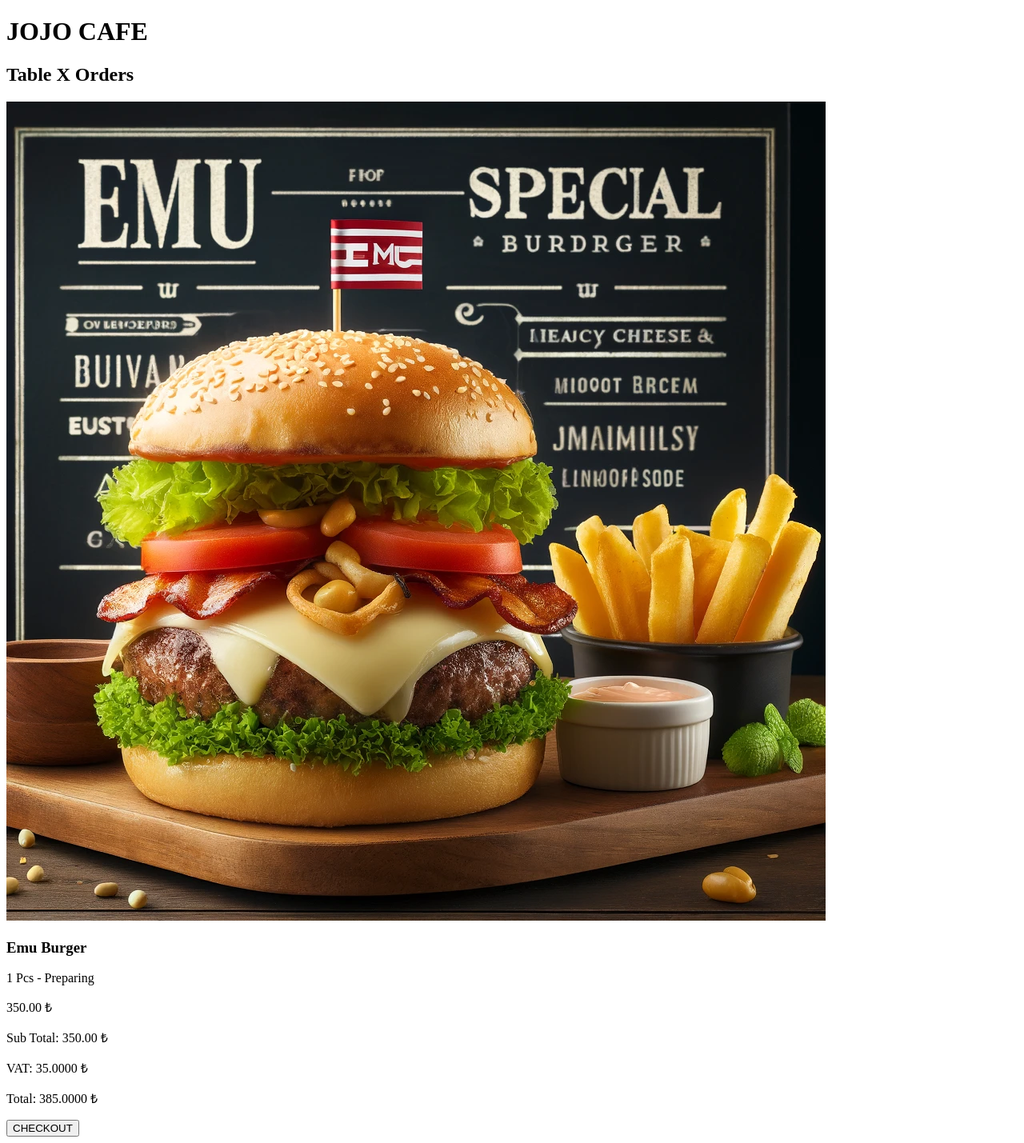
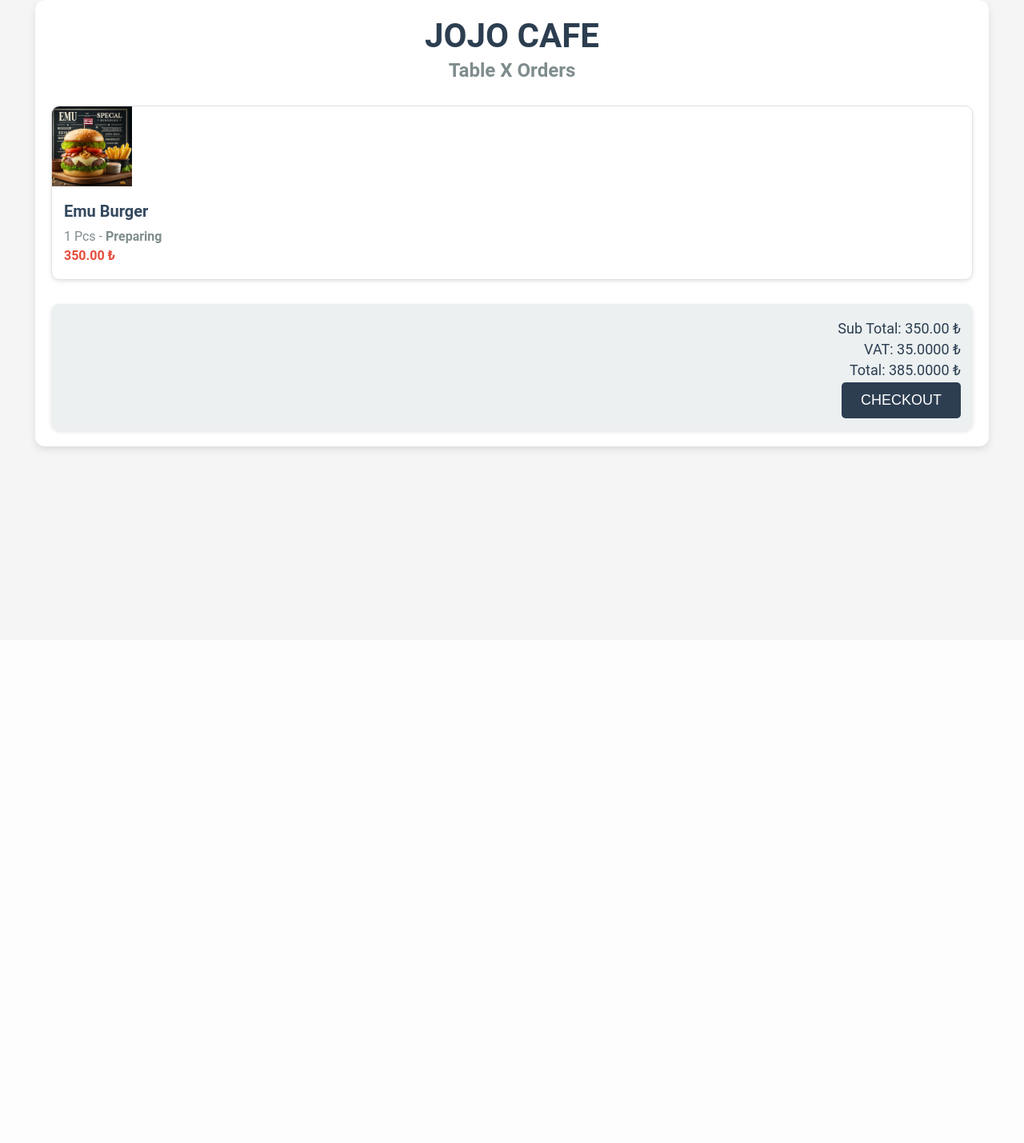
Before and after one commit to ardakaraosmanoglu/quick-plate, a Django app: page /menu/customer-orders/ in a window 1280 px wide. Shown: the whole page at 80% size. After the commit the page ends 566 px from the top, so only its background shows below. Run offline with Django 5.2, Linux system fonts and the light colour scheme; data comes from the database, SQL or seed files in the repository; both versions use the stored data as it was after the commit.

Commit message:
Refactor menu header to remove unnecessary image and search button

```diff
--- a/quickplate/urls.py
+++ b/quickplate/urls.py
@@ -19,10 +19,17 @@ from django.urls import path, include
 from django.conf import settings
 from django.conf.urls.static import static
 
+from django.contrib import admin
+from django.urls import path, include
+from . import views  # Import your views
+
 urlpatterns = [
-    path("admin/", admin.site.urls),
-    path("menu/", include("menu.urls")),
+    path('admin/', admin.site.urls),
+    path('menu/', include('menu.urls')),  # Assuming 'menu' is your app name
+    path('', views.index, name='index'),  # Add this line for the root URL
+
 ]
+
 
 if settings.DEBUG:
     urlpatterns += static(settings.MEDIA_URL, document_root=settings.MEDIA_ROOT)
--- /dev/null
+++ b/quickplate/views.py
@@ -0,0 +1,4 @@
+from django.shortcuts import render
+
+def index(request):
+    return render(request, 'index.html')
--- a/static/orderlist-styles.css
+++ b/static/orderlist-styles.css
@@ -1,22 +1,131 @@
-table {
-    width: 100%;
-    border-collapse: collapse;
+body {
+    font-family: 'Roboto', sans-serif;
+    background-color: #f5f5f5;
+    margin: 0;
+    padding: 0;
+    color: #333333;
 }
 
-th, td {
-    border: 1px solid #ddd;
-    padding: 8px;
+.container {
+    width: 90%;
+    max-width: 1200px;
+    margin: 0 auto;
+    padding: 20px;
+    background-color: #ffffff;
+    box-shadow: 0 4px 10px rgba(0, 0, 0, 0.1);
+    border-radius: 12px;
+    overflow: hidden;
 }
 
-th {
-    background-color: #f2f2f2;
-    text-align: left;
+header {
+    text-align: center;
+    margin-bottom: 30px;
 }
 
-tr:nth-child(even) {
-    background-color: #f9f9f9;
+header h1 {
+    font-size: 42px;
+    color: #2c3e50;
+    margin: 0;
 }
 
-tr:hover {
-    background-color: #ddd;
+header h2 {
+    font-size: 24px;
+    color: #7f8c8d;
+    margin: 5px 0 0;
 }
+
+.order-list {
+    display: flex;
+    flex-wrap: wrap;
+    gap: 20px;
+}
+
+.order-card {
+    flex: 1 1 calc(33.333% - 20px);
+    background-color: #ffffff;
+    border: 1px solid #e0e0e0;
+    border-radius: 10px;
+    box-shadow: 0 2px 5px rgba(0, 0, 0, 0.1);
+    transition: transform 0.3s ease-in-out, box-shadow 0.3s ease-in-out;
+    overflow: hidden;
+}
+
+.order-card:hover {
+    transform: translateY(-5px);
+    box-shadow: 0 4px 15px rgba(0, 0, 0, 0.2);
+}
+
+.order-image {
+    width: 100%;
+    height: 150px;
+    object-fit: cover;
+    border-bottom: 1px solid #e0e0e0;
+}
+
+.order-details {
+    padding: 15px;
+}
+
+.order-details h3 {
+    margin: 0 0 10px;
+    font-size: 20px;
+    color: #34495e;
+}
+
+.order-details p {
+    margin: 5px 0;
+    font-size: 16px;
+    color: #7f8c8d;
+}
+
+.order-details .price {
+    font-weight: bold;
+    color: #e74c3c;
+}
+
+.status {
+    font-weight: bold;
+    text-transform: capitalize;
+}
+
+.status.pending {
+    color: #f39c12;
+}
+
+.status.completed {
+    color: #27ae60;
+}
+
+.status.cancelled {
+    color: #e74c3c;
+}
+
+.summary {
+    margin-top: 30px;
+    text-align: right;
+    background-color: #ecf0f1;
+    padding: 15px;
+    border-radius: 10px;
+    box-shadow: 0 2px 5px rgba(0, 0, 0, 0.1);
+}
+
+.summary p {
+    font-size: 18px;
+    margin: 5px 0;
+    color: #2c3e50;
+}
+
+.checkout-button {
+    padding: 12px 24px;
+    background-color: #2c3e50;
+    color: #ffffff;
+    border: none;
+    border-radius: 5px;
+    font-size: 18px;
+    cursor: pointer;
+    transition: background-color 0.3s ease;
+}
+
+.checkout-button:hover {
+    background-color: #34495e;
+}
--- a/templates/customer_orders.html
+++ b/templates/customer_orders.html
@@ -5,6 +5,13 @@
     <meta charset="UTF-8">
     <title>Customer Orders</title>
     <link rel="stylesheet" href="{% static 'orderlist-styles.css' %}">
+    <style>
+        .order-card img {
+            width: 100px;
+            height: 100px;
+            object-fit: cover;
+        }
+    </style>
 </head>
 <body>
     <div class="container">
--- a/templates/menu.html
+++ b/templates/menu.html
@@ -6,6 +6,7 @@
     <meta name="viewport" content="width=device-width, initial-scale=1.0">
     <title>JOJO CAFE</title>
     <link rel="stylesheet" href="{% static 'menu-styles.css' %}">
+    <link href="https://fonts.googleapis.com/css2?family=Roboto:wght@400;700&display=swap" rel="stylesheet">
 </head>
 <body>
     <header>
@@ -52,11 +53,11 @@
         <nav class="footer-nav">
             <a href="{% url 'order_list' %}" class="footer-link">
                 <img src="{% static 'images/orders-icon.svg' %}" alt="Orders">
-                <span>Orders</span>
+                <span>All Orders</span>
             </a>
             <a href="{% url 'customer_orders' %}" class="footer-link">
                 <img src="{% static 'images/menu-icon.svg' %}" alt="Menu">
-                <span>Menu</span>
+                <span>Customer Order List</span>
             </a>
         </nav>
     </footer>
```
Also changed, not shown: static/menu-styles.css (+20 -25 lines), templates/index.html (added, +15 -0 lines), db.sqlite3, 2 other files.
